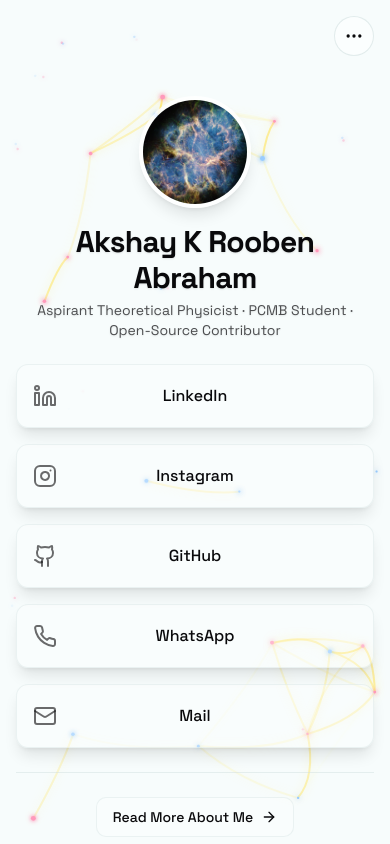
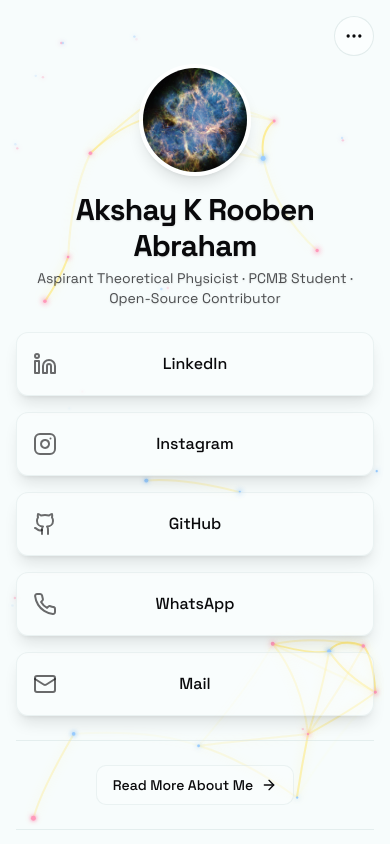
Before and after one commit to akshay-abraham/Quantalink, a Next.js app: page / in a window 390 px wide. Shown: the top 844 px of the page. Built offline with nearby package versions, Linux system fonts and the light colour scheme.

Commit message:
fix: fix hamburger menu collapse issue

```diff
--- a/src/components/profile-section.tsx
+++ b/src/components/profile-section.tsx
@@ -22,7 +22,7 @@ export default function ProfileSection() {
   return (
     <section
       ref={ref}
-      className="flex flex-col items-center space-y-4 text-center pt-20"
+      className="flex flex-col items-center space-y-4 text-center pt-12 md:pt-20"
     >
       {/* The container for the avatar with its animation. */}
       <div
```
